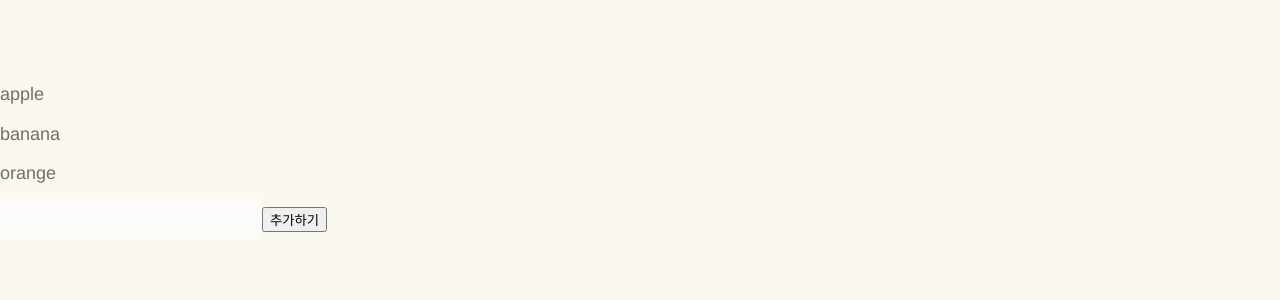
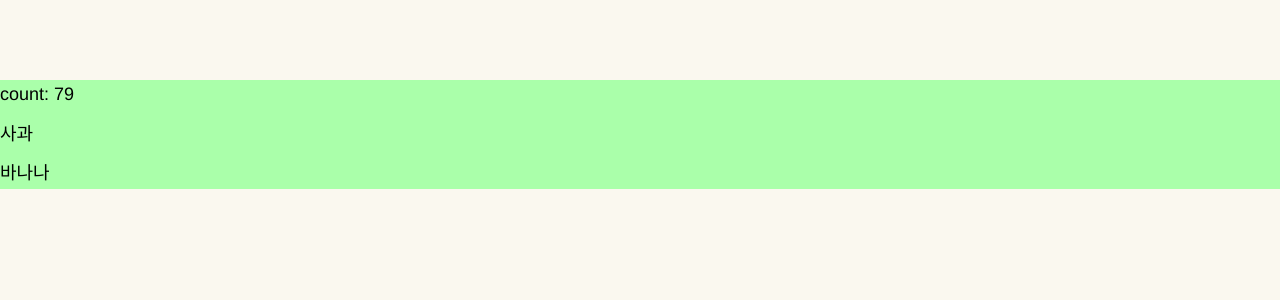
Before and after one commit to sungyun6789/react-practice, a React (Create React App) app: page / in a window 1280 px wide. Shown: the top 300 px of the page. Built offline with nearby package versions, Linux system fonts and the light colour scheme; the HTML template or start-up script is replaced by a standard one.

Commit message:
렌더링 속도를 올리기 위한 성능 최적화3

```diff
--- a/src/App.js
+++ b/src/App.js
@@ -1,9 +1,9 @@
-import MyComponent2 from './practical-react/render/MyComponent2';
+import MyComponent4 from './practical-react/render/MyComponent4';
 
 export default function App() {
   return (
     <>
-      <MyComponent2 />
+      <MyComponent4 />
     </>
   );
 }
--- /dev/null
+++ b/src/practical-react/render/MyComponent4.js
@@ -0,0 +1,30 @@
+import React, { useEffect, useState } from 'react';
+
+const MyComponent4 = () => {
+  const [flag, setFlag] = useState(true);
+  useEffect(() => {
+    setTimeout(() => setFlag((prev) => !prev), 1000);
+  });
+
+  return (
+    <div
+      className={flag ? 'yes' : 'no'}
+      style={{ color: 'black', backgroundColor: flag ? '#ffaaa' : '#aaffaa' }}
+    >
+      <Counter />
+      <p>사과</p>
+      <p>바나나</p>
+    </div>
+  );
+};
+
+export default MyComponent4;
+
+function Counter() {
+  const [count, setCount] = useState(0);
+  useEffect(() => {
+    const id = setTimeout(() => setCount((prev) => prev + 1), 100);
+    return () => clearTimeout(id);
+  });
+  return <p>count: {count}</p>;
+}
```
Also changed, not shown: src/practical-react/render/MyComponent3.js (added, +36 -0 lines).
